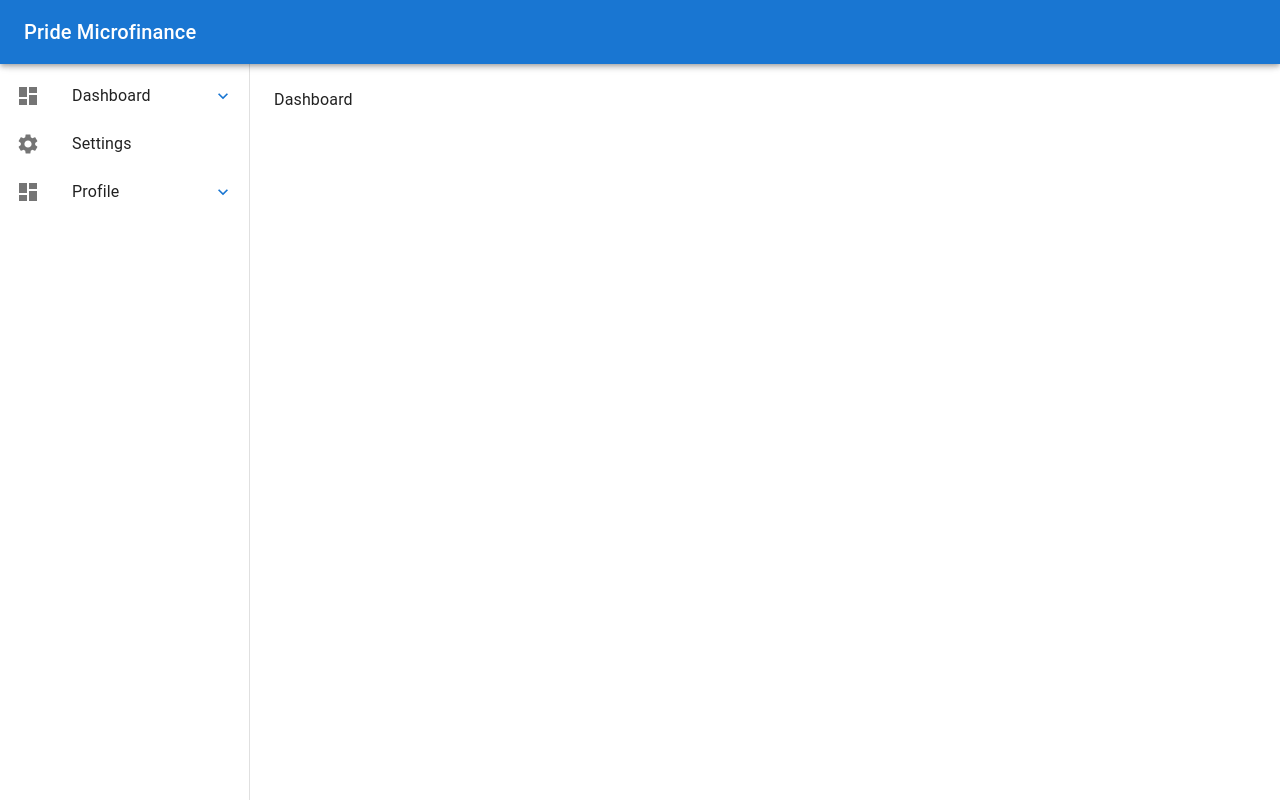
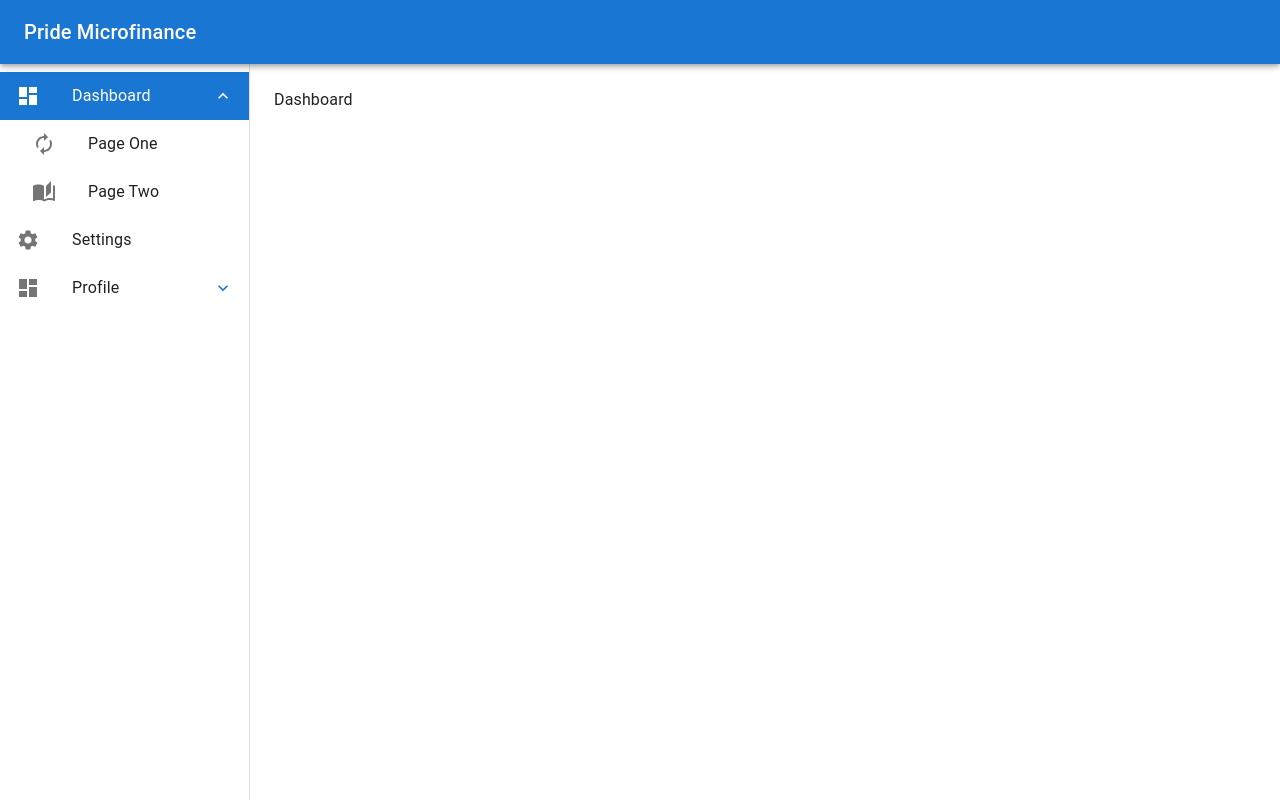
Before and after one commit to Pride-Innovation/ERP-Front-End, a React (Create React App) app: page /assets-mgt in a window 1280 px wide. Built offline with nearby package versions, Linux system fonts and the light colour scheme.

Commit message:
fix routes

```diff
--- /dev/null
+++ b/src/components/appBar/HandleRoutes.tsx
@@ -0,0 +1,46 @@
+import { useState } from 'react'
+import { ISideBarItem } from './interface';
+import { useNavigate } from 'react-router';
+import { ROUTES } from '../../core/routes/routes';
+import { sideBarItems } from './sideBarElements';
+
+const HandleRoutes = () => {
+    const [expandedItemId, setExpandedItemId] = useState<number | null>(null);
+    const [activeRoute, setActiveRoute] = useState<number | null>(null)
+    const navigate = useNavigate()
+
+    const handleClick = (item: ISideBarItem) => {
+        setActiveRoute(item.id)
+        if (item?.subroutes?.length > 0) {
+            setExpandedItemId(expandedItemId === item.id ? null : item.id);
+        } else {
+            navigate(item.route);
+        }
+    };
+
+
+    const handleRouteChange = (route: string) => {
+        if (route === ROUTES.ASSETS_MANAGEMENT) {
+            handleClick(sideBarItems[0])
+        }
+        if (route === ROUTES.SETTINGS) {
+            handleClick(sideBarItems[1])
+        }
+        if (route === ROUTES.PROFILE) {
+            handleClick(sideBarItems[2])
+        }
+    }
+
+    return (
+        {
+            handleClick,
+            expandedItemId,
+            setExpandedItemId,
+            activeRoute,
+            setActiveRoute,
+            handleRouteChange
+        }
+    )
+}
+
+export default HandleRoutes
--- a/src/components/appBar/index.tsx
+++ b/src/components/appBar/index.tsx
@@ -1,4 +1,4 @@
-import React, { useState } from 'react';
+import React, { useEffect } from 'react';
 import Box from '@mui/material/Box';
 import Drawer from '@mui/material/Drawer';
 import AppBar from '@mui/material/AppBar';
@@ -9,28 +9,27 @@
 import ListItemButton from '@mui/material/ListItemButton';
 import ListItemIcon from '@mui/material/ListItemIcon';
 import ListItemText from '@mui/material/ListItemText';
-import { Outlet, useNavigate } from 'react-router';
+import { Outlet, useLocation, useNavigate } from 'react-router';
 import { sideBarItems } from './sideBarElements';
 import { Collapse } from '@mui/material';
 import { ExpandLess, ExpandMore } from '@mui/icons-material';
-import { ISideBarItem } from './interface';
 import { blue } from '@mui/material/colors';
+import HandleRoutes from './HandleRoutes';
 
 const drawerWidth = 250;
 
 export default function ApplicationDrawer() {
     const navigate = useNavigate();
-    const [expandedItemId, setExpandedItemId] = useState<number | null>(null);
-    const [activeRoute, setActiveRoute] = useState<number | null>(null)
+    const { pathname } = useLocation();
 
-    const handleClick = (item: ISideBarItem) => {
-        setActiveRoute(item.id)
-        if (item?.subroutes?.length > 0) {
-            setExpandedItemId(expandedItemId === item.id ? null : item.id);
-        } else {
-            navigate(item.route);
-        }
-    };
+    const {
+        handleClick,
+        expandedItemId,
+        activeRoute,
+        handleRouteChange
+    } = HandleRoutes();
+
+    useEffect(() => { handleRouteChange(pathname) }, [pathname])
 
     return (
         <Box sx={{ display: 'flex' }}>
@@ -67,7 +66,9 @@
                                         },
                                     }} onClick={() => handleClick(item)}>
                                         <ListItemIcon>
-                                            {item.icon}
+                                            {React.cloneElement(item.icon, {
+                                                style: { color: activeRoute === item.id ? "white" : "inherit" },
+                                            })}
                                         </ListItemIcon>
                                         <ListItemText sx={{
                                             color: activeRoute === item.id ? "white" : "",
--- a/src/components/appBar/sideBarElements.tsx
+++ b/src/components/appBar/sideBarElements.tsx
@@ -42,7 +42,7 @@
             {
                 id: 1,
                 name: "Dashboard",
-                route: ROUTES.ASSETS_MANAGEMENT,
+                route: ROUTES.PROFILE,
                 icon: <DashboardIcon />,
             }
         ]
```
